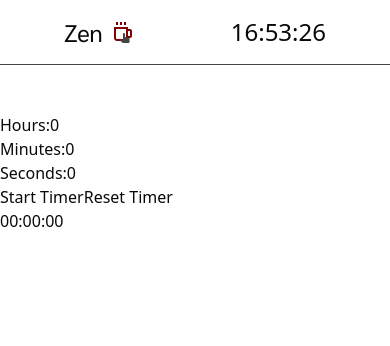
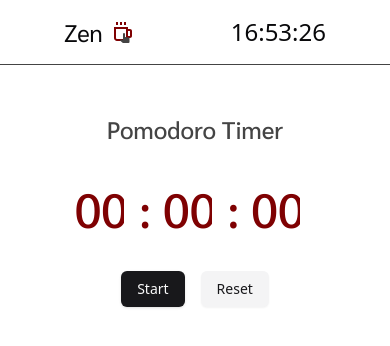
Before and after one commit to karolfaltyn/zen, a React (Vite) app: page / in a window 390 px wide. Shown: the top 346 px of the page. Built offline with nearby package versions, Linux system fonts and the light colour scheme.

Commit message:
upgraded & styled timer & fixed pomodoro mobile design

```diff
--- a/src/components/Pomodoro.tsx
+++ b/src/components/Pomodoro.tsx
@@ -100,7 +100,7 @@ export const Pomodoro: React.FC = () => {
       <h1 className="mb-8 font-sarabun text-2xl font-medium text-[#444] dark:text-[#fafafa]">
         Pomodoro Timer
       </h1>
-      <p className="mb-2 font-sarabun text-7xl font-medium text-[#7f0102] dark:text-red-400">
+      <p className="mb-2 font-sarabun text-5xl font-medium text-[#7f0102] dark:text-red-400 sm:text-7xl">
         {isResting ? "Rest Time" : "Work Time"}
       </p>
       <p className="mb-8 text-3xl font-extralight">
--- a/src/components/Timer.tsx
+++ b/src/components/Timer.tsx
@@ -1,26 +1,31 @@
 import React, { useState, useEffect } from "react";
+import { Button } from "./ui/button";
 
 export const Timer = () => {
-  const [hours, setHours] = useState<number>(0);
-  const [minutes, setMinutes] = useState<number>(0);
-  const [seconds, setSeconds] = useState<number>(0);
+  const [hours, setHours] = useState<string>("00");
+  const [minutes, setMinutes] = useState<string>("00");
+  const [seconds, setSeconds] = useState<string>("00");
   const [timerRunning, setTimerRunning] = useState<boolean>(false);
 
   const audioRef = React.createRef<HTMLAudioElement>();
 
+  // Event handlers to update hours, minutes, and seconds
   const handleHourChange = (e: React.ChangeEvent<HTMLInputElement>) => {
-    const value = parseInt(e.target.value);
-    setHours(isNaN(value) ? 0 : value);
+    let value = parseInt(e.target.value);
+    value = isNaN(value) ? 0 : Math.min(Math.max(0, value), 60);
+    setHours(value.toString().padStart(2, "0"));
   };
 
   const handleMinuteChange = (e: React.ChangeEvent<HTMLInputElement>) => {
-    const value = parseInt(e.target.value);
-    setMinutes(isNaN(value) ? 0 : value);
+    let value = parseInt(e.target.value);
+    value = isNaN(value) ? 0 : Math.min(Math.max(0, value), 60);
+    setMinutes(value.toString().padStart(2, "0"));
   };
 
   const handleSecondChange = (e: React.ChangeEvent<HTMLInputElement>) => {
-    const value = parseInt(e.target.value);
-    setSeconds(isNaN(value) ? 0 : value);
+    let value = parseInt(e.target.value);
+    value = isNaN(value) ? 0 : Math.min(Math.max(0, value), 60);
+    setSeconds(value.toString().padStart(2, "0"));
   };
 
   const toggleTimer = () => {
@@ -28,20 +33,22 @@ export const Timer = () => {
   };
 
   const resetTimer = () => {
+    setHours("00");
+    setMinutes("00");
+    setSeconds("00");
     setTimerRunning(false);
-    setHours(0);
-    setMinutes(0);
-    setSeconds(0);
   };
 
   useEffect(() => {
-    let totalSeconds = hours * 3600 + minutes * 60 + seconds;
+    let totalSeconds =
+      parseInt(hours) * 3600 + parseInt(minutes) * 60 + parseInt(seconds);
 
     if (timerRunning && totalSeconds === 0) {
+      // Play notification sound when countdown completes
       if (audioRef.current) {
         audioRef.current.play();
       }
-      resetTimer();
+      setTimerRunning(false);
       return;
     }
 
@@ -51,9 +58,9 @@ export const Timer = () => {
         const updatedHours = Math.floor(totalSeconds / 3600);
         const updatedMinutes = Math.floor((totalSeconds % 3600) / 60);
         const updatedSeconds = totalSeconds % 60;
-        setHours(updatedHours);
-        setMinutes(updatedMinutes);
-        setSeconds(updatedSeconds);
+        setHours(updatedHours.toString().padStart(2, "0"));
+        setMinutes(updatedMinutes.toString().padStart(2, "0"));
+        setSeconds(updatedSeconds.toString().padStart(2, "0"));
       } else {
         clearInterval(timer);
       }
@@ -62,28 +69,43 @@ export const Timer = () => {
     return () => clearInterval(timer);
   }, [timerRunning, hours, minutes, seconds, audioRef]);
 
-  return ( //TODO: create ui
-    <div>
-      <div>
-        <label>Hours:</label>
-        <input type="number" value={hours} onChange={handleHourChange} />
+  return (
+    <div className="flex flex-col items-center">
+      <h1 className="mb-8 font-sarabun text-2xl font-medium text-[#444] dark:text-[#fafafa]">
+        Pomodoro Timer
+      </h1>
+      <div className="mb-8 font-sarabun text-5xl font-medium text-[#7f0102] dark:text-red-400 sm:text-7xl">
+        <input
+          type="number"
+          value={hours}
+          onChange={handleHourChange}
+          className="w-16 bg-[#ffffff] dark:bg-[#181a1b] sm:w-24"
+          disabled={timerRunning}
+        />
+        :{" "}
+        <input
+          type="number"
+          value={minutes}
+          onChange={handleMinuteChange}
+          className="w-16 bg-[#ffffff] dark:bg-[#181a1b] sm:w-24"
+          disabled={timerRunning}
+        />
+        :{" "}
+        <input
+          type="number"
+          value={seconds}
+          onChange={handleSecondChange}
+          className="w-16 bg-[#ffffff] dark:bg-[#181a1b] sm:w-24"
+          disabled={timerRunning}
+        />
       </div>
-      <div>
-        <label>Minutes:</label>
-        <input type="number" value={minutes} onChange={handleMinuteChange} />
-      </div>
-      <div>
-        <label>Seconds:</label>
-        <input type="number" value={seconds} onChange={handleSecondChange} />
-      </div>
-      <div>
-        <button onClick={toggleTimer}>
-          {timerRunning ? "Pause Timer" : "Start Timer"}
-        </button>
-        <button onClick={resetTimer}>Reset Timer</button>
-      </div>
-      <div>
-        <p>{`${hours.toString().padStart(2, "0")}:${minutes.toString().padStart(2, "0")}:${seconds.toString().padStart(2, "0")}`}</p>
+      <div className="flex gap-4">
+        <Button onClick={toggleTimer}>
+          {timerRunning ? "Pause" : "Start"}
+        </Button>
+        <Button variant="secondary" onClick={resetTimer}>
+          Reset
+        </Button>
       </div>
       <audio ref={audioRef}>
         <source src="/public/assets/times-out.mp3" type="audio/mpeg" />
```
